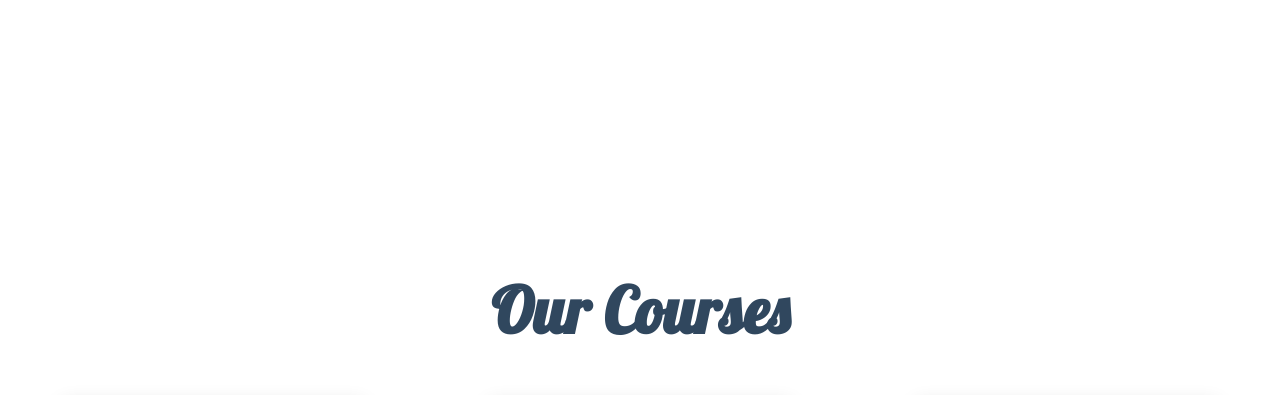
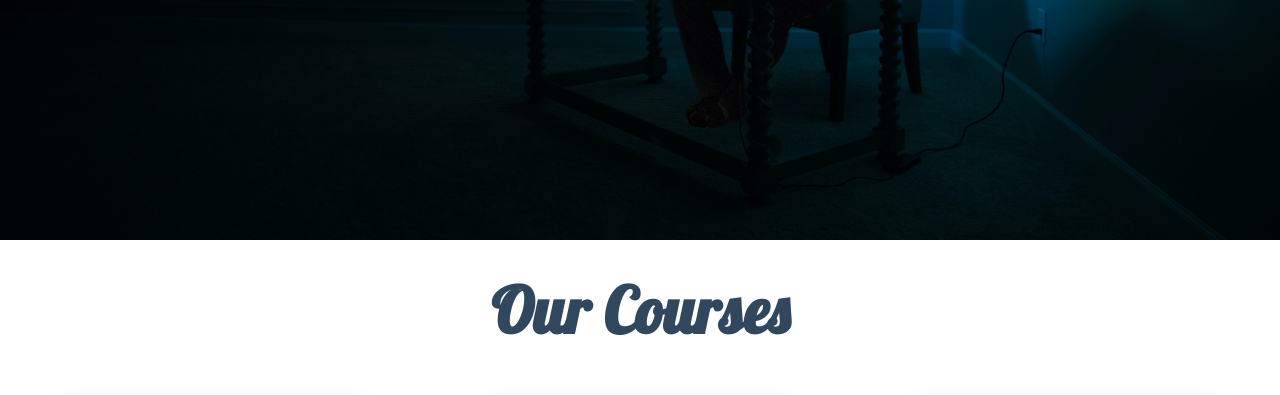
Before and after one commit to NavneetPal/GeeksHelper, a plain HTML site: page index.html in a window 1280 px wide. Shown: the part 530-925 px from the top of the page. Drawn offline with Linux system fonts and the light colour scheme.

Commit message:
style file changed

```diff
--- a/css/style.css
+++ b/css/style.css
@@ -27,7 +27,7 @@ nav a{
     display:flex;
     justify-content:center;
     align-items:center;
-    background-image: url(img/home.jpg);
+    background-image: url(../img/home.jpg);
     background-size:cover;
     background-repeat: no-repeat;
     background-position: center;
```
